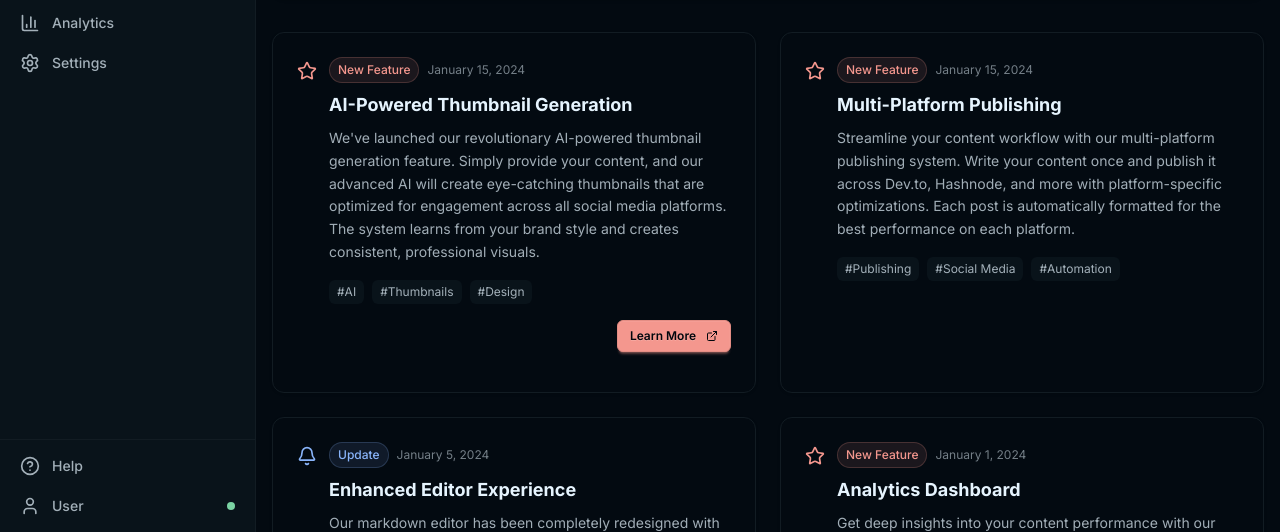
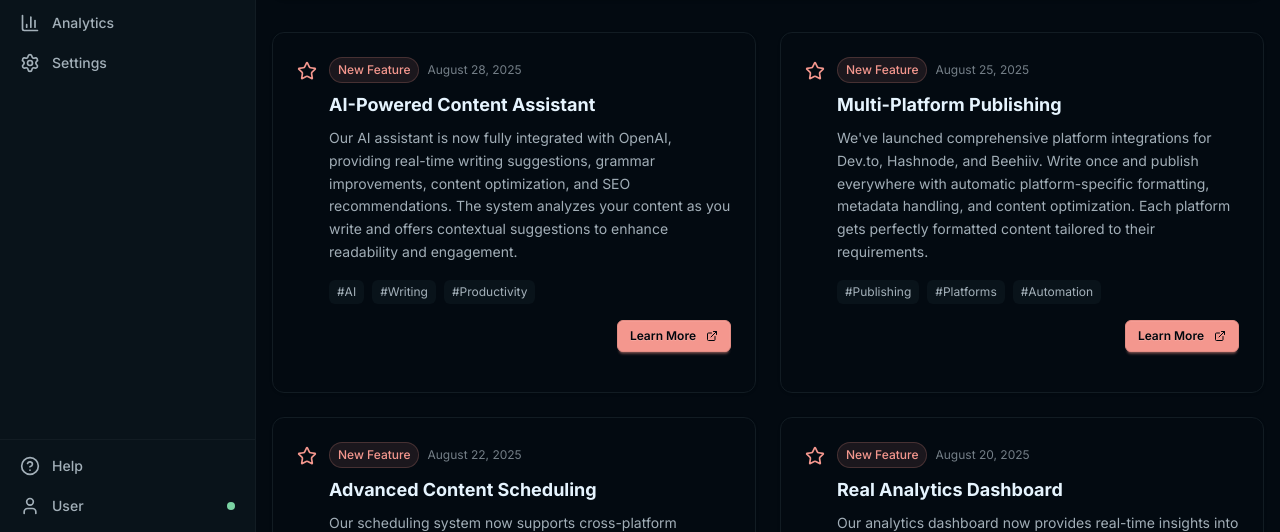
Before and after one commit to alexcloudstar/app.crosswrite.app, a Next.js app: page /updates in a window 1280 px wide. Shown: the part 268-800 px from the top of the page. Built offline with nearby package versions, Linux system fonts and the light colour scheme; no server answers.

Commit message:
update: updates page

```diff
--- a/app/updates/page.tsx
+++ b/app/updates/page.tsx
@@ -15,94 +15,122 @@ import { NewsItem } from '@/lib/types/news';
 const allNewsItems: NewsItem[] = [
   {
     id: '1',
-    title: 'AI-Powered Thumbnail Generation',
+    title: 'AI-Powered Content Assistant',
     description:
-      'Generate stunning thumbnails automatically using our advanced AI technology.',
+      'Advanced AI integration with real-time writing suggestions, content improvement, and SEO optimization.',
     detailedDescription:
-      "We've launched our revolutionary AI-powered thumbnail generation feature. Simply provide your content, and our advanced AI will create eye-catching thumbnails that are optimized for engagement across all social media platforms. The system learns from your brand style and creates consistent, professional visuals.",
-    date: '2024-01-15',
+      'Our AI assistant is now fully integrated with OpenAI, providing real-time writing suggestions, grammar improvements, content optimization, and SEO recommendations. The system analyzes your content as you write and offers contextual suggestions to enhance readability and engagement.',
+    date: '2025-08-28',
     type: 'feature',
     link: '/editor',
-    tags: ['AI', 'Thumbnails', 'Design'],
+    tags: ['AI', 'Writing', 'Productivity'],
   },
   {
     id: '2',
     title: 'Multi-Platform Publishing',
-    description: 'Write once, publish everywhere. Support for Dev.to, Hashnode, and more.',
+    description:
+      'Publish to Dev.to, Hashnode, and Beehiiv with automatic formatting and optimization.',
     detailedDescription:
-      'Streamline your content workflow with our multi-platform publishing system. Write your content once and publish it across Dev.to, Hashnode, and more with platform-specific optimizations. Each post is automatically formatted for the best performance on each platform.',
-    date: '2024-01-15',
+      "We've launched comprehensive platform integrations for Dev.to, Hashnode, and Beehiiv. Write once and publish everywhere with automatic platform-specific formatting, metadata handling, and content optimization. Each platform gets perfectly formatted content tailored to their requirements.",
+    date: '2025-08-25',
     type: 'feature',
-    tags: ['Publishing', 'Social Media', 'Automation'],
+    link: '/integrations',
+    tags: ['Publishing', 'Platforms', 'Automation'],
   },
   {
     id: '3',
-    title: 'Enhanced Editor Experience',
+    title: 'Advanced Content Scheduling',
     description:
-      'Improved markdown editor with real-time preview and AI suggestions.',
+      'Schedule posts across multiple platforms with intelligent timing and automatic publishing.',
     detailedDescription:
-      'Our markdown editor has been completely redesigned with a focus on productivity and ease of use. New features include real-time preview, AI-powered writing suggestions, advanced formatting options, and seamless collaboration tools.',
-    date: '2024-01-05',
-    type: 'update',
-    tags: ['Editor', 'Productivity', 'Markdown'],
+      'Our scheduling system now supports cross-platform publishing with intelligent timing recommendations. Schedule posts days, weeks, or months in advance, and our system will automatically publish them at optimal times across all your connected platforms.',
+    date: '2025-08-22',
+    type: 'feature',
+    link: '/scheduler',
+    tags: ['Scheduling', 'Automation', 'Multi-platform'],
   },
   {
     id: '4',
-    title: 'Analytics Dashboard',
+    title: 'Real Analytics Dashboard',
     description:
-      'Track your content performance with detailed analytics and insights.',
+      'Track your content performance with real data, detailed insights, and export capabilities.',
     detailedDescription:
-      'Get deep insights into your content performance with our comprehensive analytics dashboard. Track engagement rates, audience growth, best posting times, and content performance across all your platforms in one unified view.',
-    date: '2024-01-01',
+      'Our analytics dashboard now provides real-time insights into your content performance across all platforms. Track reads, reactions, clicks, and shares with beautiful visualizations, custom date ranges, and export functionality for detailed analysis.',
+    date: '2025-08-20',
     type: 'feature',
     link: '/analytics',
     tags: ['Analytics', 'Insights', 'Performance'],
   },
   {
     id: '5',
-    title: 'Content Scheduling',
+    title: 'Enhanced Draft Management',
     description:
-      'Schedule your content in advance and never miss a post again.',
+      'Organize your content with version control, collaboration features, and advanced organization.',
     detailedDescription:
-      'Plan your content calendar with our advanced scheduling system. Set up posts days, weeks, or months in advance, and our intelligent scheduler will automatically publish them at optimal times for maximum engagement.',
-    date: '2023-12-28',
+      'Our draft management system now includes version control, collaboration tools, and advanced organization features. Track changes, collaborate with team members, and maintain a clean content workflow with folders, tags, and status management.',
+    date: '2025-08-18',
     type: 'feature',
-    link: '/scheduler',
-    tags: ['Scheduling', 'Calendar', 'Automation'],
+    link: '/drafts',
+    tags: ['Drafts', 'Organization', 'Collaboration'],
   },
   {
     id: '6',
-    title: 'Team Collaboration',
+    title: 'AI Content Generation',
     description:
-      'Work together with your team on content creation and approval workflows.',
+      'Generate SEO metadata, content summaries, and thumbnail suggestions with AI.',
     detailedDescription:
-      'Collaborate seamlessly with your team using our new collaboration features. Assign roles, set up approval workflows, leave comments, and track changes in real-time. Perfect for marketing teams and content agencies.',
-    date: '2023-12-20',
+      'Our AI can now generate SEO titles and descriptions, create content summaries, suggest thumbnails, and even translate content to other languages. All AI features are rate-limited and usage-tracked for optimal performance.',
+    date: '2025-08-15',
     type: 'feature',
-    tags: ['Collaboration', 'Team', 'Workflow'],
+    link: '/editor',
+    tags: ['AI', 'SEO', 'Generation'],
   },
   {
     id: '7',
-    title: 'Performance Improvements',
+    title: 'Platform-Specific Optimizations',
     description:
-      'Faster loading times and improved overall performance across the platform.',
+      'Automatic content formatting and optimization for each publishing platform.',
     detailedDescription:
-      "We've made significant performance improvements to ensure a smoother, faster experience. Page load times have been reduced by 40%, and the editor now responds instantly to your typing.",
-    date: '2023-12-15',
+      'Each platform now receives perfectly formatted content with platform-specific optimizations. Dev.to gets proper frontmatter, Hashnode gets optimized metadata, and Beehiiv gets HTML-converted content with proper styling.',
+    date: '2025-08-12',
     type: 'update',
-    tags: ['Performance', 'Speed', 'Optimization'],
+    link: '/integrations',
+    tags: ['Platforms', 'Optimization', 'Formatting'],
   },
   {
     id: '8',
-    title: 'New Integration Partners',
+    title: 'Background Job Processing',
     description:
-      'Connect with more tools and platforms to streamline your workflow.',
+      'Reliable scheduled post processing with retry logic and error handling.',
     detailedDescription:
-      "We've added integrations with popular tools like Canva, Buffer, Hootsuite, and more. Connect your existing tools and create a seamless content creation and publishing workflow.",
-    date: '2023-12-10',
-    type: 'announcement',
-    link: '/integrations',
-    tags: ['Integrations', 'Tools', 'Workflow'],
+      'Our background job processing system ensures your scheduled posts are published reliably. The system includes retry logic for failed publishes, comprehensive error handling, and job monitoring for maximum reliability.',
+    date: '2025-08-10',
+    type: 'update',
+    link: '/scheduler',
+    tags: ['Scheduling', 'Reliability', 'Background Jobs'],
+  },
+  {
+    id: '9',
+    title: 'Enhanced Security & Performance',
+    description:
+      'Improved authentication, rate limiting, and overall platform performance.',
+    detailedDescription:
+      "We've enhanced our security measures with improved authentication, rate limiting, and data protection. Performance has been optimized with database indexing, caching layers, and efficient query patterns for faster response times.",
+    date: '2025-08-08',
+    type: 'update',
+    tags: ['Security', 'Performance', 'Optimization'],
+  },
+  {
+    id: '10',
+    title: 'Analytics Export & Reporting',
+    description:
+      'Export your analytics data and generate custom reports for detailed analysis.',
+    detailedDescription:
+      'Export your analytics data in CSV or JSON format for external analysis. Generate custom reports with date ranges, platform comparisons, and performance insights to track your content strategy effectiveness.',
+    date: '2025-08-05',
+    type: 'feature',
+    link: '/analytics',
+    tags: ['Analytics', 'Export', 'Reporting'],
   },
 ];
 
```
